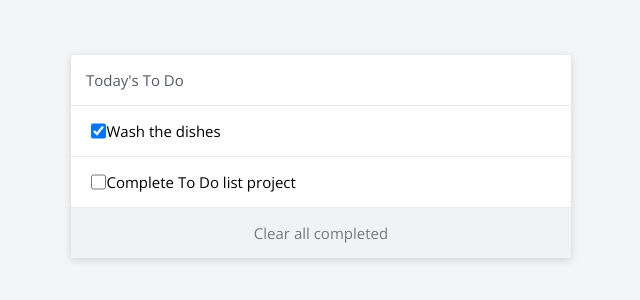
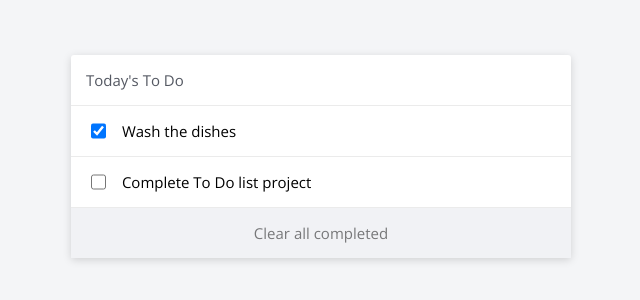
Before and after one commit to usmansbk/todo-list, a website built with webpack: page src/index.html in a window 1280 px wide. Shown: the part 244-544 px from the top of the page, without its empty margins (319-959 px from the left). Built offline with nearby package versions, Linux system fonts and the light colour scheme.

Commit message:
Space todo item body

```diff
--- a/src/style.css
+++ b/src/style.css
@@ -54,6 +54,7 @@ body {
   border-bottom: 1px solid rgba(0, 0, 0, 0.08);
   box-sizing: content-box;
   display: flex;
+  gap: 16px;
   align-items: center;
 }
 
```
